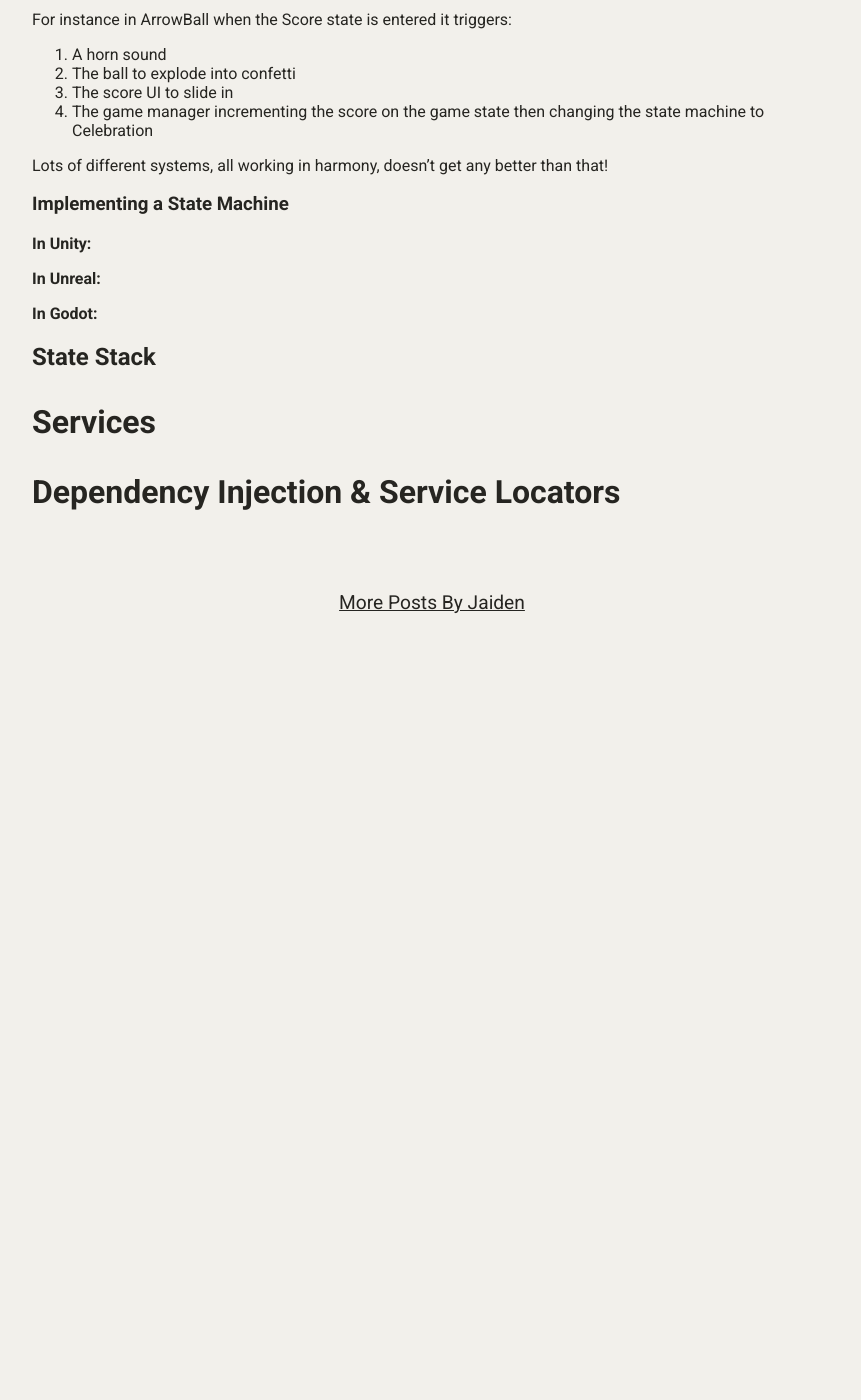
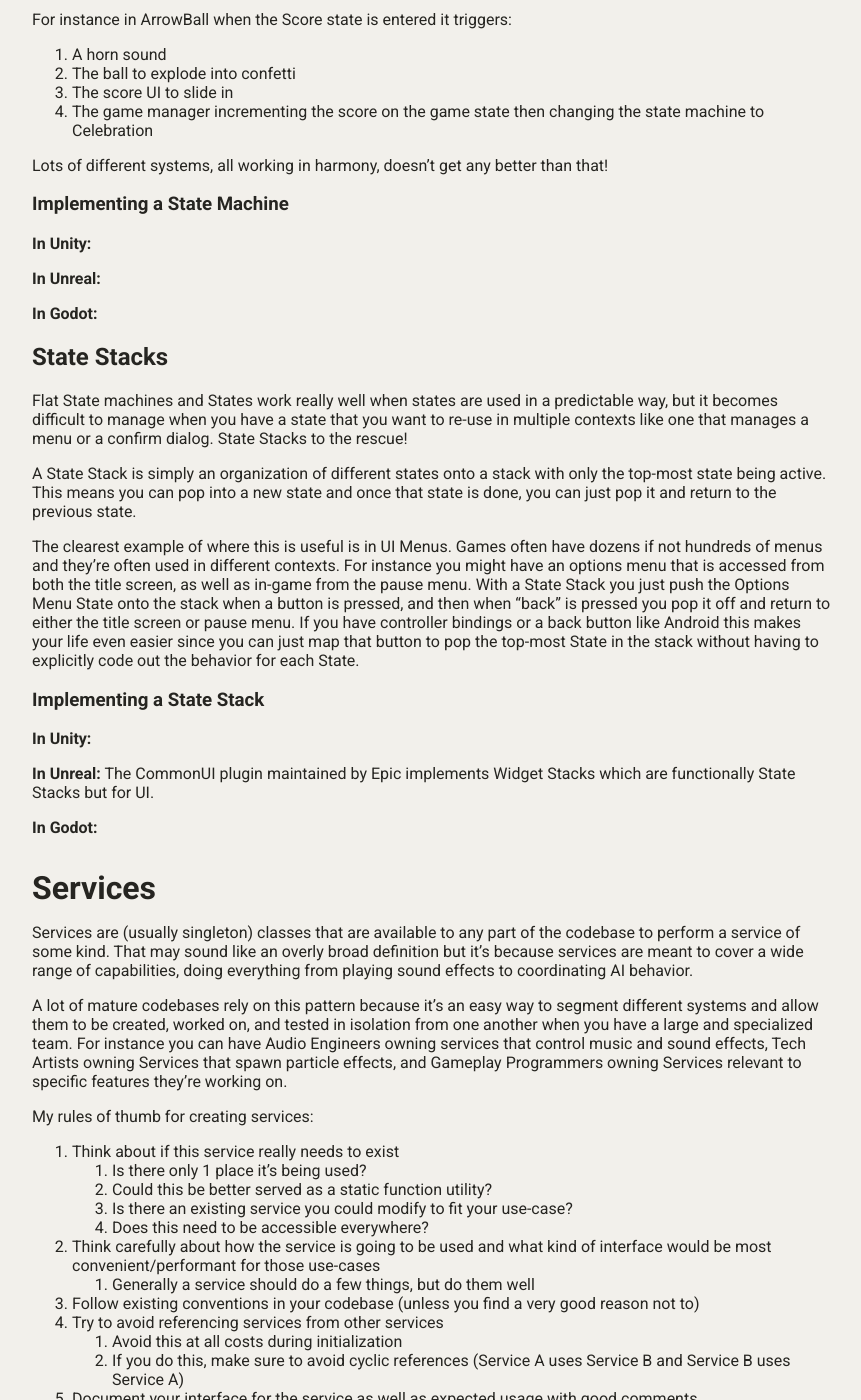
Before and after one commit to jaideng123/jaideng123.github.io, a Jekyll site: the page built from _posts/blogposts/2025-01-17-TheArtOfGluingThingsTogether.md, in a window 1280 px wide and 1400 px high, scrolled down 4688 px. Shown: the whole window, without its empty margins (208-1069 px from the left). Built offline with Jekyll 4.4.1, drawn with Linux system fonts in a browser that asks for light colours; nearby versions of some CDN libraries; before the commit the page ends 5318 px from its top, so only the background shows below that; some of the changed text lies outside the part shown.

Commit message:
States and Services

```diff
--- a/_posts/blogposts/2025-01-17-TheArtOfGluingThingsTogether.md
+++ b/_posts/blogposts/2025-01-17-TheArtOfGluingThingsTogether.md
@@ -165,8 +165,49 @@ Lots of different systems, all working in harmony, doesn't get any better than t
 
 **In Godot:**
 
-## State Stack
+## State Stacks
+Flat State machines and States work really well when states are used in a predictable way, but it becomes difficult to manage when you have a state that you want to re-use in multiple contexts like one that manages a menu or a confirm dialog. State Stacks to the rescue!
+
+A State Stack is simply an organization of different states onto a stack with only the top-most state being active. This means you can pop into a new state and once that state is done, you can just pop it and return to the previous state.
+
+The clearest example of where this is useful is in UI Menus. Games often have dozens if not hundreds of menus and they're often used in different contexts. For instance you might have an options menu that is accessed from both the title screen, as well as in-game from the pause menu. With a State Stack you just push the Options Menu State onto the stack when a button is pressed, and then when "back" is pressed you pop it off and return to either the title screen or pause menu. If you have controller bindings or a back button like Android this makes your life even easier since you can just map that button to pop the top-most State in the stack without having to explicitly code out the behavior for each State.
+
+### Implementing a State Stack
+**In Unity:**
+
+**In Unreal:** The CommonUI plugin maintained by Epic implements Widget Stacks which are functionally State Stacks but for UI.
+
+**In Godot:**
 
 # Services
+Services are (usually singleton) classes that are available to any part of the codebase to perform a service of some kind. That may sound like an overly broad definition but it's because services are meant to cover a wide range of capabilities, doing everything from playing sound effects to coordinating AI behavior.
+
+A lot of mature codebases rely on this pattern because it's an easy way to segment different systems and allow them to be created, worked on, and tested in isolation from one another when you have a large and specialized team. For instance you can have Audio Engineers owning services that control music and sound effects, Tech Artists owning Services that spawn particle effects, and Gameplay Programmers owning Services relevant to specific features they're working on.
+
+My rules of thumb for creating services:
+1. Think about if this service really needs to exist
+   1. Is there only 1 place it's being used?
+   2. Could this be better served as a static function utility?
+   3. Is there an existing service you could modify to fit your use-case?
+   4. Does this need to be accessible everywhere?
+2. Think carefully about how the service is going to be used and what kind of interface would be most convenient/performant for those use-cases
+   1. Generally a service should do a few things, but do them well
+3. Follow existing conventions in your codebase (unless you find a very good reason not to)
+4. Try to avoid referencing services from other services
+   1. Avoid this at all costs during initialization
+   2. If you do this, make sure to avoid cyclic references (Service A uses Service B and Service B uses Service A)
+5. Document your interface for the service as well as expected usage with good comments.
+
+Services are a powerful tool and with great power comes great responsibility (to avoid spaghetti-fying yor codebase).
+
+<!-- TODO: Other names for Services? -->
+
+## Implementing a Service
+<!-- TODO: Joe Hocking's Managers -->
+**In Unity:** Services can be a simple static Singleton or they can be set up with more advanced methods like a service locator or dependency injection.
+
+**In Unreal:** Custom [Subsystems](https://dev.epicgames.com/documentation/en-us/unreal-engine/programming-subsystems-in-unreal-engine) are meant for this kind of thing. They are tied to specific lifetimes (World, Level, Game Instance) based on their parent class and Unreal will automatically instantiate them for you, making them available.
+
+**In Godot:**
 
 # Dependency Injection & Service Locators
```
